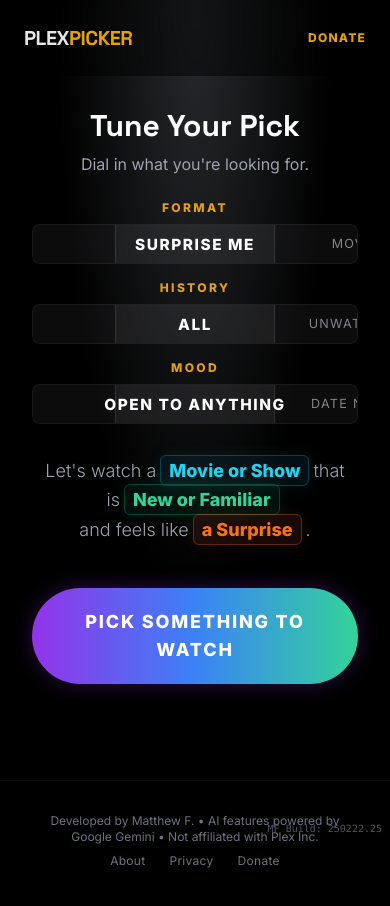
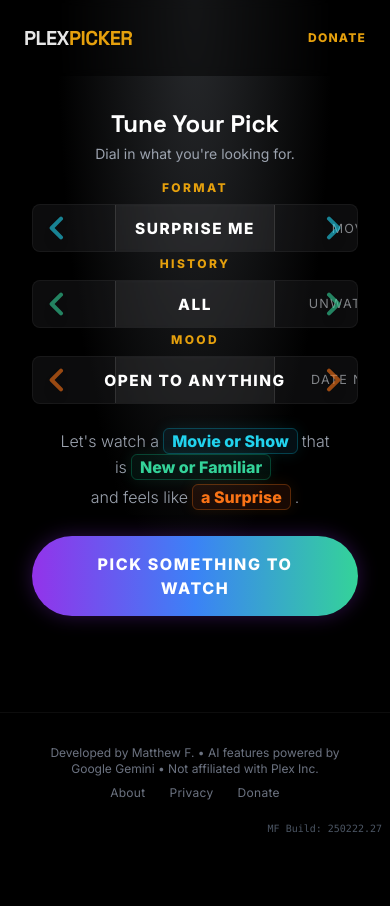
Before and after one commit to matthewf01/plex-picker, a React (Vite) app: page / in a window 390 px wide. Both pictures are taken after a click on the button "TRY DEMO MODE". Shown: the top 906 px of the page. After the commit the page ends 849 px from the top, so only its background shows below. Built offline with nearby package versions, Linux system fonts and the light colour scheme.

Commit message:
feat: Improve UI and error handling
Refactors the ErrorBoundary component to be more robust and logs uncaught errors. Adjusts styling and layout in the Decoder component for better mobile experience and clearer presentation. Updates build number and README.md to reflect the latest version.

```diff
--- a/App.tsx
+++ b/App.tsx
@@ -11,7 +11,7 @@ import { GeminiService } from './services/geminiService';
 import { AppState, PlexServerConfig, PlexMediaItem, DecoderSelection, Recommendation, OverlayState } from './types';
 
 const STORAGE_KEY = 'plex_config';
-const BUILD_NUMBER = '250222.25';
+const BUILD_NUMBER = '250222.27';
 
 function App() {
   const [appState, setAppState] = useState<AppState>(AppState.SETUP);
--- a/components/Decoder.tsx
+++ b/components/Decoder.tsx
@@ -93,13 +93,13 @@ export const Decoder: React.FC<DecoderProps> = ({ onDecode, loading }) => {
     <div className="w-full max-w-4xl mx-auto px-4 flex flex-col items-center">
 
       {/* Header */}
-      <div className="text-center mb-6 md:mb-8">
-        <h2 className="text-3xl font-display font-bold text-white mb-2">Tune Your Pick</h2>
-        <p className="text-gray-400">Dial in what you're looking for.</p>
+      <div className="text-center mb-4 md:mb-8">
+        <h2 className="text-2xl md:text-3xl font-display font-bold text-white mb-1 md:mb-2">Tune Your Pick</h2>
+        <p className="text-sm md:text-base text-gray-400">Dial in what you're looking for.</p>
       </div>
 
-      {/* Wheels Container - Stacked Horizontal on Mobile, Side-by-Side Vertical on Desktop */}
-      <div className={`w-full flex ${isMobile ? 'flex-col gap-4' : 'flex-row gap-6'} relative z-0 items-start`}>
+      {/* Wheels Container - Tight gap on mobile */}
+      <div className={`w-full flex ${isMobile ? 'flex-col gap-1' : 'flex-row gap-6'} relative z-0 items-start`}>
         <div style={{ flex: 1, width: '100%' }}>
           <Wheel
             title="Format"
@@ -108,6 +108,7 @@ export const Decoder: React.FC<DecoderProps> = ({ onDecode, loading }) => {
             onChange={(id) => setType(id)}
             onSpin={true}
             orientation={isMobile ? 'horizontal' : 'vertical'}
+            accentColor="cyan"
           />
         </div>
         <div style={{ flex: 1, width: '100%' }}>
@@ -118,6 +119,7 @@ export const Decoder: React.FC<DecoderProps> = ({ onDecode, loading }) => {
             onChange={(id) => setHistory(id)}
             onSpin={true}
             orientation={isMobile ? 'horizontal' : 'vertical'}
+            accentColor="emerald"
           />
         </div>
         <div style={{ flex: 1, width: '100%' }}>
@@ -128,41 +130,42 @@ export const Decoder: React.FC<DecoderProps> = ({ onDecode, loading }) => {
             onChange={(id) => setVibe(id)}
             onSpin={true}
             orientation={isMobile ? 'horizontal' : 'vertical'}
+            accentColor="orange"
           />
         </div>
       </div>
 
       {/* MAD LIBS SENTENCE FEEDBACK */}
-      <div className="w-full text-center mt-6 h-auto min-h-[4rem] flex items-center justify-center px-0">
-        <p className="text-lg md:text-xl text-gray-400 font-light leading-relaxed py-2 w-full break-words">
+      <div className="w-full text-center mt-4 md:mt-6 h-auto min-h-[4rem] flex items-center justify-center px-0">
+        <p className="text-base md:text-xl text-gray-400 font-light leading-relaxed py-2 w-full break-words">
           Let's watch a
-          <span className="text-cyan-400 font-bold border border-cyan-500/30 bg-cyan-900/20 rounded-md px-2 md:px-3 py-1 mx-1 md:mx-2 shadow-[0_0_15px_rgba(34,211,238,0.1)] whitespace-nowrap">
+          <span className="text-cyan-400 font-bold border border-cyan-500/30 bg-cyan-900/20 rounded-md px-2 md:px-3 py-0.5 md:py-1 mx-1 md:mx-2 shadow-[0_0_15px_rgba(34,211,238,0.1)] whitespace-nowrap">
             {getTypeLabel()}
           </span>
           that is
-          <span className="text-emerald-400 font-bold border border-emerald-500/30 bg-emerald-900/20 rounded-md px-2 md:px-3 py-1 mx-1 md:mx-2 shadow-[0_0_15px_rgba(52,211,153,0.1)] whitespace-nowrap">
+          <span className="text-emerald-400 font-bold border border-emerald-500/30 bg-emerald-900/20 rounded-md px-2 md:px-3 py-0.5 md:py-1 mx-1 md:mx-2 shadow-[0_0_15px_rgba(52,211,153,0.1)] whitespace-nowrap">
             {getHistoryLabel()}
           </span>
-          <span className="inline-block">
+          <span className="inline-block mt-1 md:mt-0">
              and feels like
-             <span className="text-orange-500 font-bold border border-orange-500/30 bg-orange-900/20 rounded-md px-2 md:px-3 py-1 mx-1 md:mx-2 shadow-[0_0_15px_rgba(249,115,22,0.1)] whitespace-nowrap">
+             <span className="text-orange-500 font-bold border border-orange-500/30 bg-orange-900/20 rounded-md px-2 md:px-3 py-0.5 md:py-1 mx-1 md:mx-2 shadow-[0_0_15px_rgba(249,115,22,0.1)] whitespace-nowrap">
                {getVibeLabel()}
              </span>.
           </span>
         </p>
       </div>
 
-      {/* Button Container - Normal Flow */}
-      <div className="w-full flex flex-col items-center justify-center pb-20 pt-4" style={{ marginTop: isMobile ? '20px' : '40px' }}>
+      {/* Button Container */}
+      <div className="w-full flex flex-col items-center justify-center pb-20 pt-2" style={{ marginTop: isMobile ? '10px' : '40px' }}>
         <button
           onClick={handleSpin}
           disabled={loading}
-          className="group relative inline-flex items-center justify-center px-8 md:px-10 py-5 font-bold text-white transition-all duration-300 bg-gradient-to-r from-purple-600 via-blue-500 to-emerald-400 rounded-full hover:scale-105 active:scale-95 disabled:opacity-50 disabled:scale-100 shadow-[0_0_20px_rgba(147,51,234,0.3)] hover:shadow-[0_0_30px_rgba(147,51,234,0.5)]"
+          className="group relative inline-flex items-center justify-center px-8 md:px-10 py-4 md:py-5 font-bold text-white transition-all duration-300 bg-gradient-to-r from-purple-600 via-blue-500 to-emerald-400 rounded-full hover:scale-105 active:scale-95 disabled:opacity-50 disabled:scale-100 shadow-[0_0_20px_rgba(147,51,234,0.3)] hover:shadow-[0_0_30px_rgba(147,51,234,0.5)]"
         >
-          <span className="relative flex items-center gap-3 uppercase tracking-widest text-lg md:text-xl">
+          <span className="relative flex items-center gap-3 uppercase tracking-widest text-base md:text-xl">
             {loading ? (
               <>
-                <svg className="animate-spin -ml-1 h-6 w-6 text-white" xmlns="http://www.w3.org/2000/svg" fill="none" viewBox="0 0 24 24">
+                <svg className="animate-spin -ml-1 h-5 w-5 md:h-6 md:w-6 text-white" xmlns="http://www.w3.org/2000/svg" fill="none" viewBox="0 0 24 24">
                   <circle className="opacity-25" cx="12" cy="12" r="10" stroke="currentColor" strokeWidth="4"></circle>
                   <path className="opacity-75" fill="currentColor" d="M4 12a8 8 0 018-8V0C5.373 0 0 5.373 0 12h4zm2 5.291A7.962 7.962 0 014 12H0c0 3.042 1.135 5.824 3 7.938l3-2.647z"></path>
                 </svg>
@@ -176,7 +179,7 @@ export const Decoder: React.FC<DecoderProps> = ({ onDecode, loading }) => {
 
         {/* Loading Hint */}
         {loading && (
-          <p className="mt-4 text-sm text-gray-500 animate-pulse text-center max-w-xs">
+          <p className="mt-4 text-xs md:text-sm text-gray-500 animate-pulse text-center max-w-xs">
             This will take a few seconds.. go grab your favorite TV snack!
           </p>
         )}
--- a/components/Wheel.tsx
+++ b/components/Wheel.tsx
@@ -1,5 +1,5 @@
 
-import React, { useRef, useEffect } from 'react';
+import React, { useRef, useEffect, useState } from 'react';
 
 export interface WheelOption {
   id: string;
@@ -13,17 +13,17 @@ interface WheelProps {
   title?: string;
   onSpin?: boolean;
   orientation?: 'vertical' | 'horizontal';
+  accentColor?: 'cyan' | 'emerald' | 'orange' | 'default';
 }
 
 // VERTICAL CONSTANTS
 const V_CONTAINER_HEIGHT = 240;
 const V_ITEM_HEIGHT = 48;
-const V_SPACER = (V_CONTAINER_HEIGHT / 2) - (V_ITEM_HEIGHT / 2); // 96px
+const V_SPACER = (V_CONTAINER_HEIGHT / 2) - (V_ITEM_HEIGHT / 2);
 
 // HORIZONTAL CONSTANTS
-const H_CONTAINER_HEIGHT = 40; // Super compact for mobile text only
-const H_ITEM_WIDTH = 160;      // Wide enough for text
-// Horizontal spacers are calculated dynamically via CSS/calc usually
+const H_CONTAINER_HEIGHT = 48; // Slightly taller for better touch target
+const H_ITEM_WIDTH = 160;
 
 export const Wheel: React.FC<WheelProps> = ({
   options,
@@ -31,98 +31,68 @@ export const Wheel: React.FC<WheelProps> = ({
   onChange,
   title,
   onSpin,
-  orientation = 'vertical'
+  orientation = 'vertical',
+  accentColor = 'default'
 }) => {
   const containerRef = useRef<HTMLDivElement>(null);
 
-  // Drag State
-  const isDragging = useRef(false);
-  const startPos = useRef(0);
-  const scrollPos = useRef(0);
-  const isMoved = useRef(false);
+  // State refs for swipe detection
+  const touchStartX = useRef<number | null>(null);
+  const touchEndX = useRef<number | null>(null);
   const hasSpun = useRef(false);
-  const isSpinning = useRef(false); // Lock for intro animation
 
   const isHorizontal = orientation === 'horizontal';
   const ITEM_SIZE = isHorizontal ? H_ITEM_WIDTH : V_ITEM_HEIGHT;
-  const DRAG_THRESHOLD = 5; // Pixels to move before considering it a drag
 
-  // Initial Spin Effect & Selection Scroll
+  // Sync Scroll with Selection
   useEffect(() => {
-    if (containerRef.current && !isDragging.current) {
+    if (containerRef.current) {
       const index = options.findIndex(o => o.id === selected);
+      if (index === -1) return;
 
       const scrollToTarget = (behavior: ScrollBehavior = 'smooth') => {
         if (!containerRef.current) return;
 
+        let targetPos = 0;
+
         if (isHorizontal) {
-          // Calculate center for horizontal
-          const containerW = containerRef.current.clientWidth;
-          const targetLeft = (index * ITEM_SIZE) - (containerW / 2) + (ITEM_SIZE / 2);
+           // For horizontal, we are using index-based snapping.
+           // Target is simply index * width
+           targetPos = index * ITEM_SIZE;
 
-          containerRef.current.scrollTo({
-            left: Math.max(0, targetLeft),
-            behavior
-          });
+           // Force scroll because we disabled overflow
+           containerRef.current.scrollTo({ left: targetPos, behavior });
         } else {
-          containerRef.current.scrollTo({
-            top: index * ITEM_SIZE,
-            behavior
-          });
+           // Vertical keeps native scrolling behavior
+           targetPos = index * ITEM_SIZE;
+
+           const currentPos = containerRef.current.scrollTop;
+           if (Math.abs(currentPos - targetPos) > 2) {
+             containerRef.current.scrollTo({ top: targetPos, behavior });
+           }
         }
       };
 
-      // Intro Spin (Vertical Only)
+      // Intro Spin Animation (Vertical Only)
       if (onSpin && !hasSpun.current && !isHorizontal) {
         hasSpun.current = true;
-        isSpinning.current = true; // LOCK selection updates
-
-        // Start from bottom (simulate spin)
         containerRef.current.scrollTop = containerRef.current.scrollHeight;
-
-        // Smooth scroll to target
         setTimeout(() => {
-          if (!isDragging.current) {
              scrollToTarget();
-          }
-
-          // UNLOCK after animation + buffer
-          setTimeout(() => {
-            isSpinning.current = false;
-            if (containerRef.current && !isDragging.current) {
-               scrollToTarget('auto'); // Snap force
-            }
-          }, 1000);
         }, 100);
       } else {
-        // Normal update or Horizontal init
-        if (index !== -1 && !isSpinning.current) {
-           scrollToTarget();
-        }
+        scrollToTarget();
       }
     }
   }, [selected, options, onSpin, isHorizontal, ITEM_SIZE]);
 
+  // Vertical Scroll Handler (Desktop)
   const handleScroll = () => {
-    if (!containerRef.current || isSpinning.current) return; // Ignore if spinning/locked
+    if (isHorizontal || !containerRef.current) return;
 
-    let centerIndex = 0;
-
-    if (isHorizontal) {
-      // Horizontal Logic:
-      // Items start after the spacer.
-      // Spacer aligns Item 0 to the start of the scrollable area (visually centered).
-      // So scrollLeft = 0 implies Index 0.
-      const scrollL = containerRef.current.scrollLeft;
-      centerIndex = Math.round(scrollL / ITEM_SIZE);
-    } else {
-      // Vertical Logic:
-      // Same principle. Spacer aligns Item 0 to scroll 0.
-      const scrollT = containerRef.current.scrollTop;
-      centerIndex = Math.round(scrollT / ITEM_SIZE);
-    }
-
-    // Clamp
+    // Vertical logic relies on native scroll events
+    const scrollT = containerRef.current.scrollTop;
+    let centerIndex = Math.round(scrollT / ITEM_SIZE);
     centerIndex = Math.max(0, Math.min(centerIndex, options.length - 1));
 
     if (centerIndex >= 0 && centerIndex < options.length) {
@@ -134,53 +104,67 @@ export const Wheel: React.FC<WheelProps> = ({
     }
   };
 
-  // --- MOUSE/TOUCH HANDLERS (Unified Logic) ---
-  const handleStart = (pos: number) => {
-    if (!containerRef.current) return;
-    isSpinning.current = false;
-    isDragging.current = true;
-    isMoved.current = false;
-    startPos.current = pos;
-    scrollPos.current = isHorizontal ? containerRef.current.scrollLeft : containerRef.current.scrollTop;
-    containerRef.current.style.cursor = 'grabbing';
+  // Manual Navigation (Arrows or Swipe)
+  const handleNav = (dir: 'prev' | 'next') => {
+      const idx = options.findIndex(o => o.id === selected);
+      let newIdx = idx;
 
-    // Disable snap during drag for 1:1 feel, re-enable on end
-    containerRef.current.style.scrollSnapType = 'none';
+      if (dir === 'prev') newIdx = Math.max(0, idx - 1);
+      if (dir === 'next') newIdx = Math.min(options.length - 1, idx + 1);
+
+      if (newIdx !== idx) {
+          if (navigator.vibrate) navigator.vibrate(10);
+          onChange(options[newIdx].id);
+      }
   };
 
-  const handleMove = (pos: number) => {
-    if (!isDragging.current || !containerRef.current) return;
+  // Touch Handlers for Mobile (Horizontal)
+  const onTouchStart = (e: React.TouchEvent) => {
+    if (!isHorizontal) return;
+    touchStartX.current = e.targetTouches[0].clientX;
+  };
 
-    // Check threshold to prevent accidental drags on taps
-    const diff = Math.abs(pos - startPos.current);
-    if (diff < DRAG_THRESHOLD && !isMoved.current) return;
+  const onTouchMove = (e: React.TouchEvent) => {
+    if (!isHorizontal) return;
+    touchEndX.current = e.targetTouches[0].clientX;
+  };
 
-    isMoved.current = true;
+  const onTouchEnd = () => {
+    if (!isHorizontal || !touchStartX.current || !touchEndX.current) return;
 
-    // Multiplier < 1.0 makes it feel "heavier" and more precise
-    const delta = (pos - startPos.current) * 0.9;
+    const distance = touchStartX.current - touchEndX.current;
+    const isLeftSwipe = distance > 50;
+    const isRightSwipe = distance < -50;
 
-    if (isHorizontal) {
-       containerRef.current.scrollLeft = scrollPos.current - delta;
-    } else {
-       containerRef.current.scrollTop = scrollPos.current - delta;
+    if (isLeftSwipe) {
+      handleNav('next');
+    } else if (isRightSwipe) {
+      handleNav('prev');
+    }
+
+    // Reset
+    touchStartX.current = null;
+    touchEndX.current = null;
+  };
+
+  // Resolve Arrow Colors
+  const getArrowClass = () => {
+    switch(accentColor) {
+      case 'cyan': return 'text-cyan-400/60 hover:text-cyan-300 active:text-cyan-100';
+      case 'emerald': return 'text-emerald-400/60 hover:text-emerald-300 active:text-emerald-100';
+      case 'orange': return 'text-orange-500/60 hover:text-orange-400 active:text-orange-100';
+      default: return 'text-white/40 hover:text-white active:text-plex-orange';
     }
   };
 
-  const handleEnd = () => {
-    if (!isDragging.current || !containerRef.current) return;
-    isDragging.current = false;
-    containerRef.current.style.cursor = 'grab';
-    // Re-enable snap strictness
-    containerRef.current.style.scrollSnapType = isHorizontal ? 'x mandatory' : 'y mandatory';
-  };
+  const arrowClass = getArrowClass();
 
   return (
-    <div className={`flex flex-col w-full select-none ${isHorizontal ? 'items-start' : ''}`}>
+    <div className={`flex flex-col w-full select-none relative group ${isHorizontal ? 'items-start' : ''}`}>
       {title && <div className="text-center text-xs uppercase tracking-[0.2em] text-plex-orange mb-2 font-bold h-4 w-full">{title}</div>}
 
       <div
-        className="relative overflow-hidden bg-plex-slate/30 rounded-lg border border-white/5 w-full transition-all"
+        className="relative bg-plex-slate/30 rounded-lg border border-white/5 w-full transition-all"
         style={{ height: isHorizontal ? `${H_CONTAINER_HEIGHT}px` : `${V_CONTAINER_HEIGHT}px` }}
       >
 
@@ -194,28 +178,45 @@ export const Wheel: React.FC<WheelProps> = ({
           <div className="absolute top-1/2 left-0 right-0 h-12 -mt-6 bg-white/5 border-y border-white/10 pointer-events-none z-0 backdrop-blur-[1px]"></div>
         )}
 
+        {/* NAVIGATION BUTTONS (Horizontal Only) */}
+        {isHorizontal && (
+            <>
+                {/* Left Button */}
+                <button
+                    onClick={() => handleNav('prev')}
+                    className={`absolute left-0 top-0 bottom-0 z-30 w-12 flex items-center justify-center transition-all active:scale-90 ${arrowClass}`}
+                    aria-label="Previous"
+                >
+                    <svg className="w-8 h-8 drop-shadow-lg" fill="none" stroke="currentColor" viewBox="0 0 24 24"><path strokeLinecap="round" strokeLinejoin="round" strokeWidth={3} d="M15 19l-7-7 7-7" /></svg>
+                </button>
+
+                {/* Right Button */}
+                <button
+                    onClick={() => handleNav('next')}
+                    className={`absolute right-0 top-0 bottom-0 z-30 w-12 flex items-center justify-center transition-all active:scale-90 ${arrowClass}`}
+                    aria-label="Next"
+                >
+                    <svg className="w-8 h-8 drop-shadow-lg" fill="none" stroke="currentColor" viewBox="0 0 24 24"><path strokeLinecap="round" strokeLinejoin="round" strokeWidth={3} d="M9 5l7 7-7 7" /></svg>
+                </button>
+            </>
+        )}
+
         {/* Scroll Container */}
         <div
           ref={containerRef}
           onScroll={handleScroll}
-
-          onMouseDown={(e) => handleStart(isHorizontal ? e.pageX : e.pageY)}
-          onMouseMove={(e) => { e.preventDefault(); handleMove(isHorizontal ? e.pageX : e.pageY); }}
-          onMouseUp={handleEnd}
-          onMouseLeave={handleEnd}
-
-          onTouchStart={(e) => handleStart(isHorizontal ? e.touches[0].pageX : e.touches[0].pageY)}
-          onTouchMove={(e) => handleMove(isHorizontal ? e.touches[0].pageX : e.touches[0].pageY)}
-          onTouchEnd={handleEnd}
-
+          onTouchStart={onTouchStart}
+          onTouchMove={onTouchMove}
+          onTouchEnd={onTouchEnd}
           className={`
-            w-full h-full overflow-auto hide-scrollbar relative z-20 cursor-grab touch-pan-x touch-pan-y
-            ${isHorizontal ? 'flex flex-row snap-x snap-mandatory overflow-y-hidden items-center' : 'snap-y snap-mandatory overflow-x-hidden'}
+            w-full h-full relative z-20
+            ${isHorizontal ? 'flex flex-row items-center overflow-hidden touch-pan-y' : 'overflow-auto hide-scrollbar snap-y snap-mandatory cursor-grab'}
           `}
+          // Horizontal: Overflow Hidden kills native scroll momentum. We control pos via scrollTo in useEffect.
         >
-          {/* Spacers - Explicitly center items in the scroll view */}
+          {/* Spacers */}
           {isHorizontal ? (
-             <div className="flex-shrink-0" style={{ width: 'calc(50% - 80px)' }}></div>
+             <div className="flex-shrink-0 transition-[width]" style={{ width: 'calc(50% - 80px)' }}></div>
           ) : (
              <div style={{ height: `${V_SPACER}px` }} className="w-full flex-shrink-0 pointer-events-none"></div>
           )}
@@ -224,27 +225,17 @@ export const Wheel: React.FC<WheelProps> = ({
             <div
               key={opt.id}
               onClick={() => {
-                 // Manual click to center - only if NOT dragged
-                 if (!isMoved.current) {
-                   const index = idx;
-                   if (isHorizontal && containerRef.current) {
-                      const containerW = containerRef.current.clientWidth;
-                      const targetLeft = (index * ITEM_SIZE) - (containerW / 2) + (ITEM_SIZE / 2);
-                      containerRef.current.scrollTo({ left: targetLeft, behavior: 'smooth' });
-                   } else if (containerRef.current) {
-                      containerRef.current.scrollTo({ top: index * ITEM_SIZE, behavior: 'smooth' });
-                   }
-                 }
+                   // Click to select
+                   onChange(opt.id);
               }}
               className={`
-                flex items-center justify-center transition-all duration-200 flex-shrink-0
-                ${isHorizontal ? 'snap-center h-full' : 'snap-center w-full'}
+                flex items-center justify-center transition-all duration-300 flex-shrink-0
+                ${isHorizontal ? 'h-full' : 'snap-center w-full'}
                 ${selected === opt.id ? 'text-white font-bold scale-110 opacity-100' : 'text-gray-300 font-medium scale-90 opacity-60'}
               `}
               style={{
                 height: isHorizontal ? '100%' : `${V_ITEM_HEIGHT}px`,
                 width: isHorizontal ? `${H_ITEM_WIDTH}px` : 'auto',
-                // This property forces the scroll to stop at each item (no free flicking)
                 scrollSnapStop: 'always'
               }}
             >
@@ -261,11 +252,10 @@ export const Wheel: React.FC<WheelProps> = ({
         </div>
       </div>
 
-      {/* Horizontal Mask Styles injected dynamically or via class */}
       <style>{`
         .wheel-mask-h {
-           mask-image: linear-gradient(to right, transparent 0%, black 10%, black 90%, transparent 100%);
-           -webkit-mask-image: linear-gradient(to right, transparent 0%, black 10%, black 90%, transparent 100%);
+           mask-image: linear-gradient(to right, transparent 0%, black 20%, black 80%, transparent 100%);
+           -webkit-mask-image: linear-gradient(to right, transparent 0%, black 20%, black 80%, transparent 100%);
         }
       `}</style>
     </div>
```
Also changed, not shown: index.tsx (+10 -7 lines), 1 other file (tests, documents, lock files or other folders).
